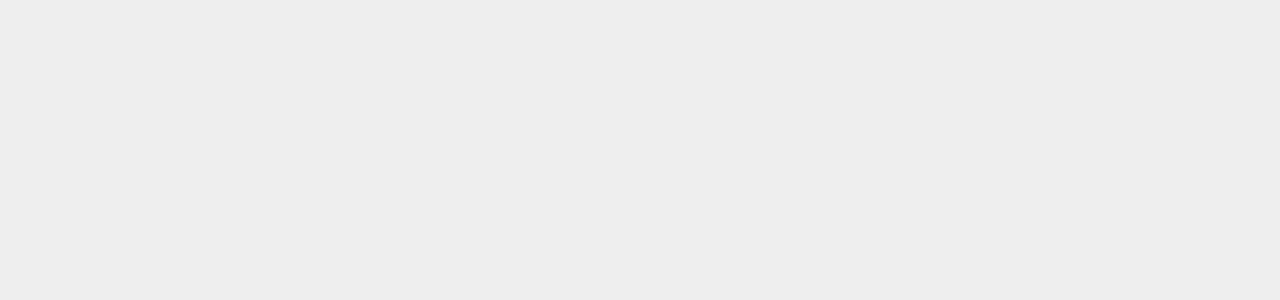
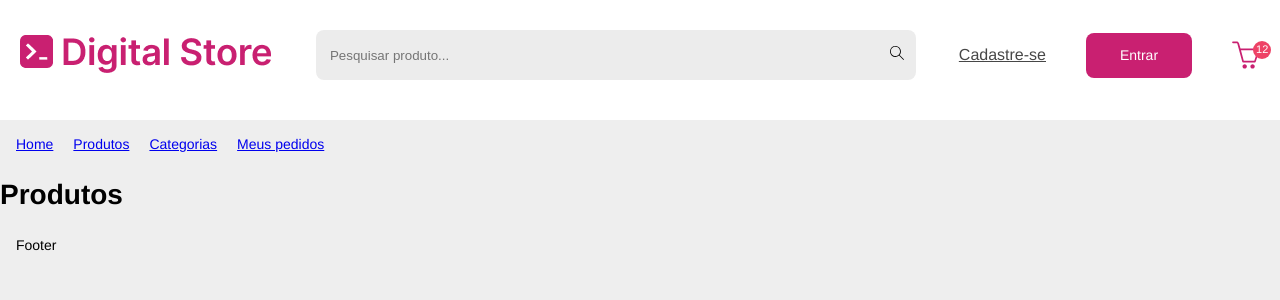
Before and after one commit to pamplona007/fs38-dc-projeto-react, a React (Vite) app: page /products in a window 1280 px wide. Before the commit this address had no page. Shown: the top 300 px of the page. Built offline with nearby package versions, Linux system fonts and the light colour scheme.

Commit message:
Ajustes nas rotas

```diff
--- a/src/App.jsx
+++ b/src/App.jsx
@@ -1,16 +1,21 @@
-import { Route, Routes } from "react-router";
 import "./App.css";
+import { BrowserRouter, Route, Routes } from "react-router";
+
 import Layout from "./views/layout/Layout";
+import Products from "./views/products/Products";
 import Home from "./views/home/Home";
 
 function App() {
   return (
     <>
-      <Routes>
-        <Route path="/" element={<Layout />}>
-          <Route index element={<Home />} />
-        </Route>
-      </Routes>
+      <BrowserRouter>
+        <Routes>
+          <Route path="/" element={<Layout />}>
+            <Route index element={<Home />} />
+            <Route path="/products" element={<Products />} />
+          </Route>
+        </Routes>
+      </BrowserRouter>
     </>
   );
 }
--- a/src/components/menu/Menu.jsx
+++ b/src/components/menu/Menu.jsx
@@ -1,9 +1,16 @@
 import { useState } from "react";
 import style from "./Menu.module.css";
+import { NavLink } from "react-router";
 
 function Menu() {
   const [itemIndex, setItemIndex] = useState(0);
-  const menuItens = ["Home", "Produtos", "Categorias", "Meus pedidos"];
+
+  const menuItens = [
+    { label: "Home", path: "/" },
+    { label: "Produtos", path: "products" },
+    { label: "Categorias", path: "categories" },
+    { label: "Meus pedidos", path: "orders" },
+  ];
 
   function handleClick(index) {
     setItemIndex(index);
@@ -14,13 +21,14 @@ function Menu() {
       <div className="content">
         <ul className={style.menu}>
           {menuItens.map((item, index) => (
-            <li
-              key={index}
-              onClick={() => handleClick(index)}
-              className={index === itemIndex ? `${style.active}` : style.item}
-            >
-              {item}
-            </li>
+            <NavLink to={item.path} key={index}>
+              <li
+                onClick={() => handleClick(index)}
+                className={index === itemIndex ? `${style.active}` : style.item}
+              >
+                {item.label}
+              </li>
+            </NavLink>
           ))}
         </ul>
       </div>
--- a/src/main.jsx
+++ b/src/main.jsx
@@ -2,14 +2,9 @@ import { StrictMode } from "react";
 import { createRoot } from "react-dom/client";
 import App from "./App.jsx";
 import "./index.css";
-import { BrowserRouter, Route, Routes } from "react-router";
 
 createRoot(document.getElementById("root")).render(
   <StrictMode>
-    <BrowserRouter>
-      <Routes>
-        <Route path="/" element={<App />} />
-      </Routes>
-    </BrowserRouter>
+    <App />
   </StrictMode>
 );
--- /dev/null
+++ b/src/views/products/Products.jsx
@@ -0,0 +1,9 @@
+function Products() {
+  return (
+    <>
+      <h1>Produtos</h1>
+    </>
+  );
+}
+
+export default Products;
```
